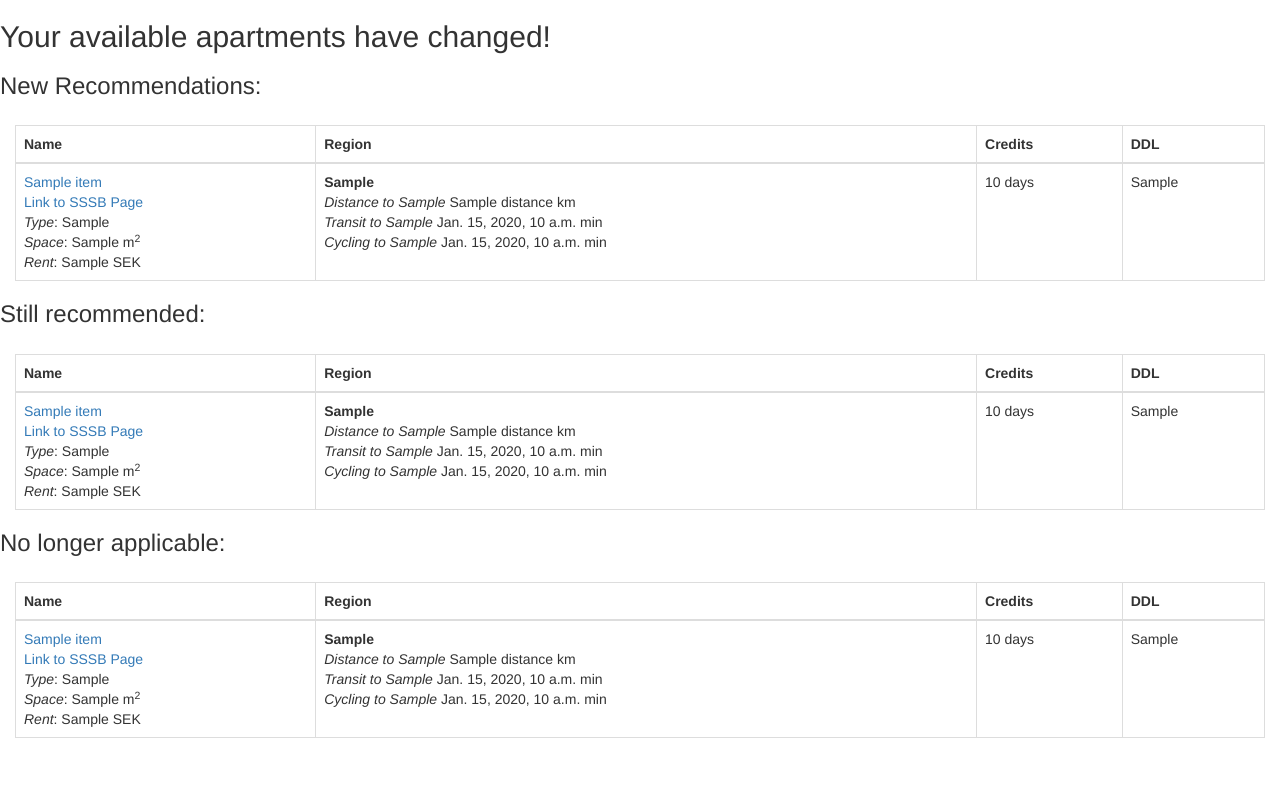
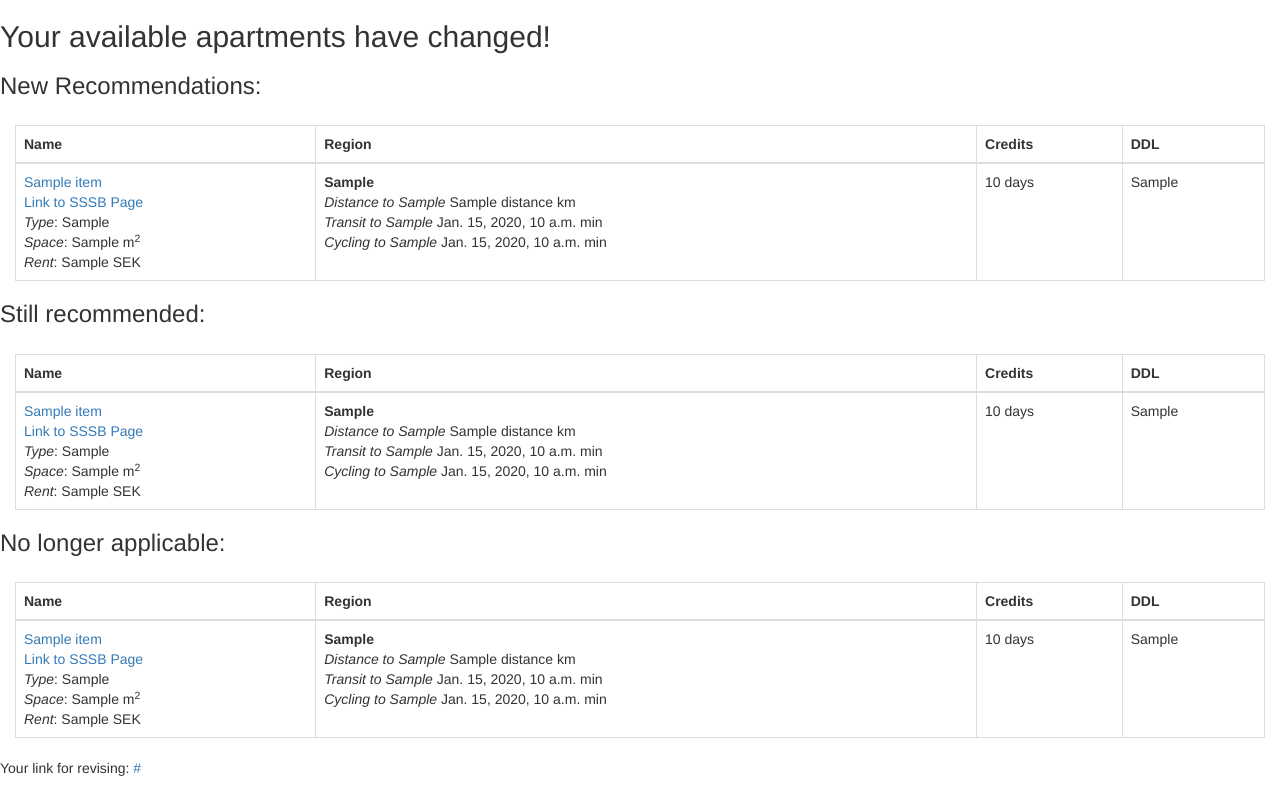
Before and after one commit to xyz961014/SSSBReminder, a Django app: template SSSB/SSSB/templates/recommendation_mail.html in a window 1280 px wide. Run offline with Django 4.2, Linux system fonts and the light colour scheme; the template is opened without the code that fills it: most values are stand-ins (such as "Sample title", 1, 10 or a date in 2020); some libraries are stand-ins or nearby versions.

Commit message:
add revise link

```diff
--- a/SSSB/SSSB/templates/recommendation_mail.html
+++ b/SSSB/SSSB/templates/recommendation_mail.html
@@ -182,6 +182,8 @@
         </div>
         {% endif %}
 
+        Your link for revising:
+        <a href="{{ link }}">{{ link }}</a>
 
     </body>
 </html>
--- a/SSSB/SSSB/views.py
+++ b/SSSB/SSSB/views.py
@@ -99,6 +99,7 @@ def new_filter(request):
 
         personal_filter.save()
         personal_filter.send_initial_mail()
+        return HttpResponse("Filter created! Please check your mailbox.")
 
 
     html_data = {
--- a/sssb_item.py
+++ b/sssb_item.py
@@ -377,11 +377,14 @@ class PersonalFilter(SSSBItem):
         curr_path = Path(__file__).resolve().parent
         env = Environment(loader=FileSystemLoader(os.path.join(curr_path, 'SSSB/SSSB/templates')))
         template = env.get_template('recommendation_mail.html')
+
+        link = "https://sssb.thufootball.tech/filter?id={}".format(self._id)
         msg = build_message(receivers,
                             title="SSSB RECOMMENDATIONS!",
                             content=template.render(new_recommendations=new_recommendations,
                                                     unchange_recommendations=unchange_recommendations,
-                                                    old_recommendations=old_recommendations))
+                                                    old_recommendations=old_recommendations,
+                                                    link=link))
                                 #"New Recommendations": new_recommendations,
                                 #"Unchange Recommendations": unchange_recommendations,
                                 #"Recommendations No Longer Applicable": old_recommendations}))
```
